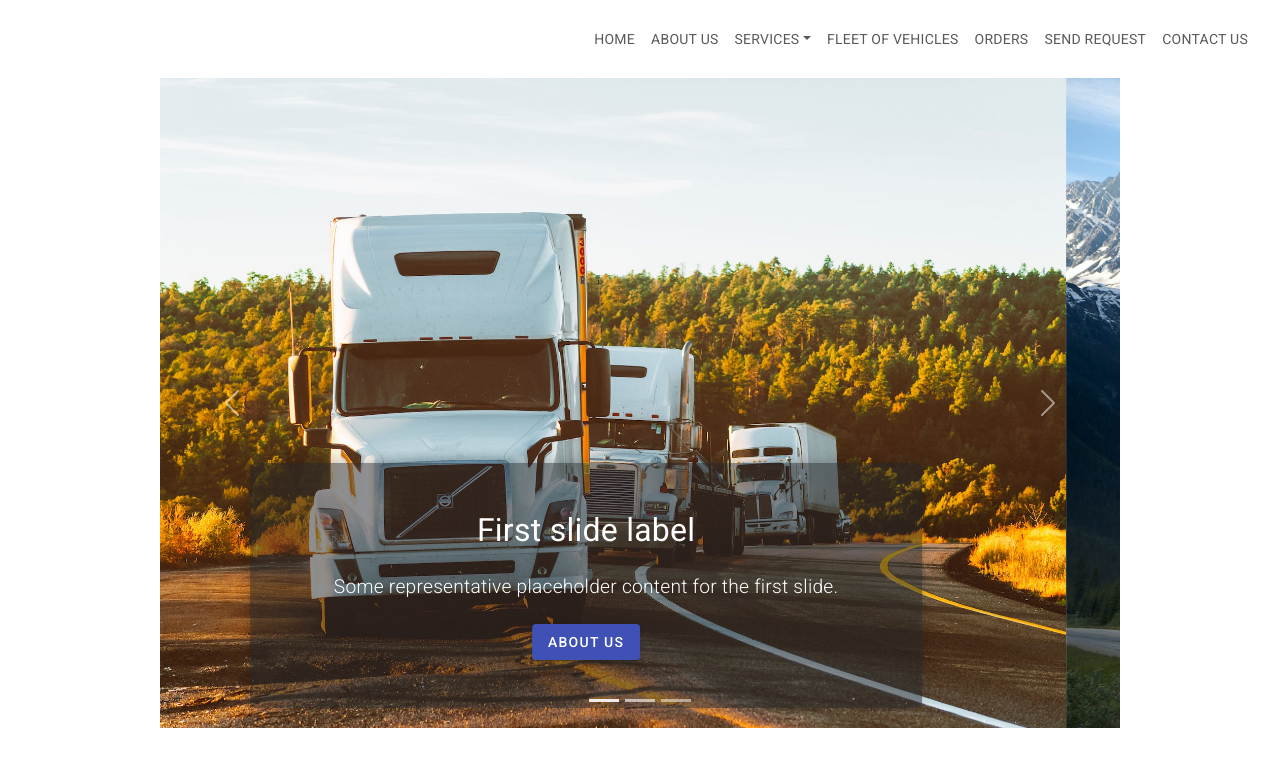
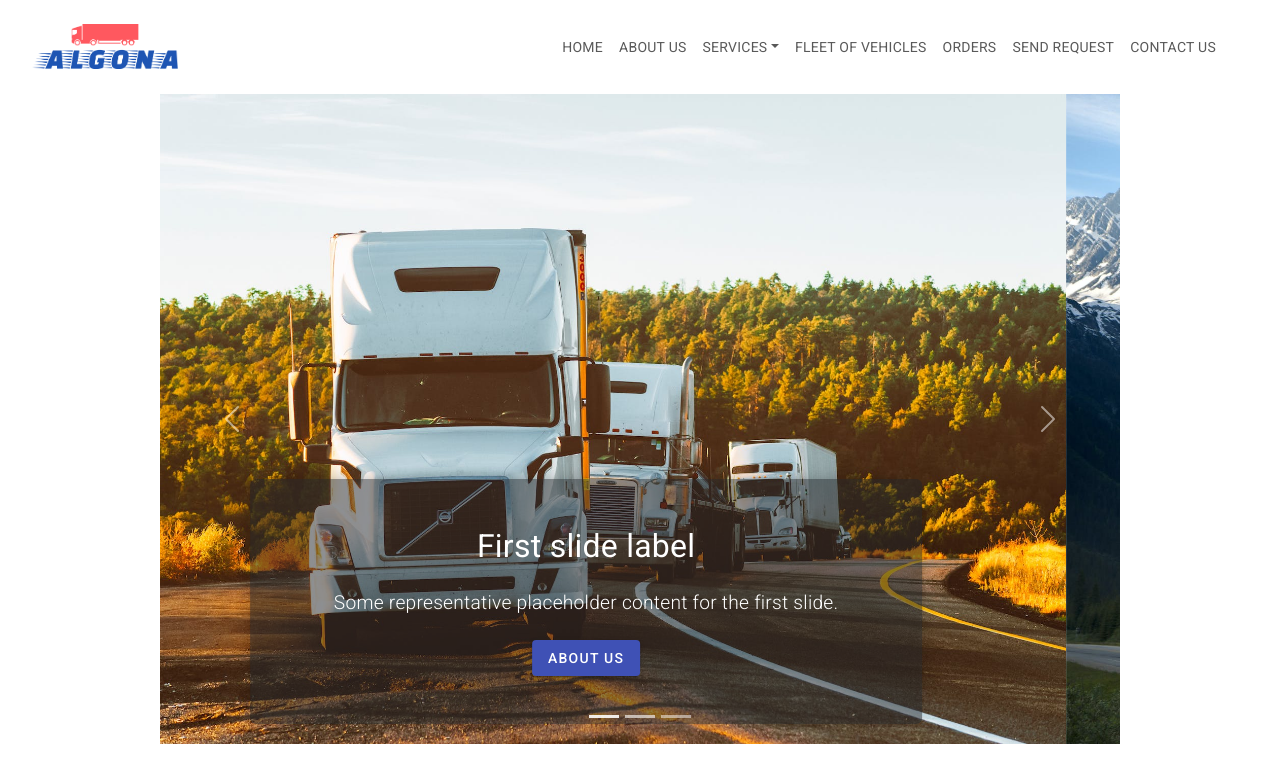
Before and after one commit to IvanovvAlex/Algona, an Angular app in the folder Client/: page / in a window 1280 px wide. Shown: the top 782 px of the page. Built offline with nearby package versions, Linux system fonts and the light colour scheme.

Commit message:
Add the Logo in the NavBar

```diff
--- a/Client/src/app/core/core-components/nav-bar/nav-bar.component.css
+++ b/Client/src/app/core/core-components/nav-bar/nav-bar.component.css
@@ -1,6 +1,7 @@
 nav {
     display: flex;
-    justify-content: flex-end;
+    justify-content: space-between;
+    padding: 1rem 2rem;
 }
 
 .navBar {
@@ -12,3 +13,11 @@ nav {
     display: block;
 
 }
+
+.logo {
+    width: 12%;
+}
+
+.logo img {
+    width: 100%;
+}
--- a/Client/src/app/core/core-components/nav-bar/nav-bar.component.html
+++ b/Client/src/app/core/core-components/nav-bar/nav-bar.component.html
@@ -1,4 +1,9 @@
 <nav class="navbar navbar-expand-lg" id="navbarToggleExternalContent">
+    <div class="logo">
+        <a class="nav-link icon-link-hover"  routerLink="/">
+            <img class="img-fluid" src="../../../../assets/logo-files/png/logo-no-background.png">
+        </a>
+    </div>
     <div class="navBar">
         <button class="navbar-toggler" type="button" data-bs-toggle="collapse"
          data-bs-target="#navbarTogglerDemo01" aria-controls="navbarTogglerDemo01"
```
